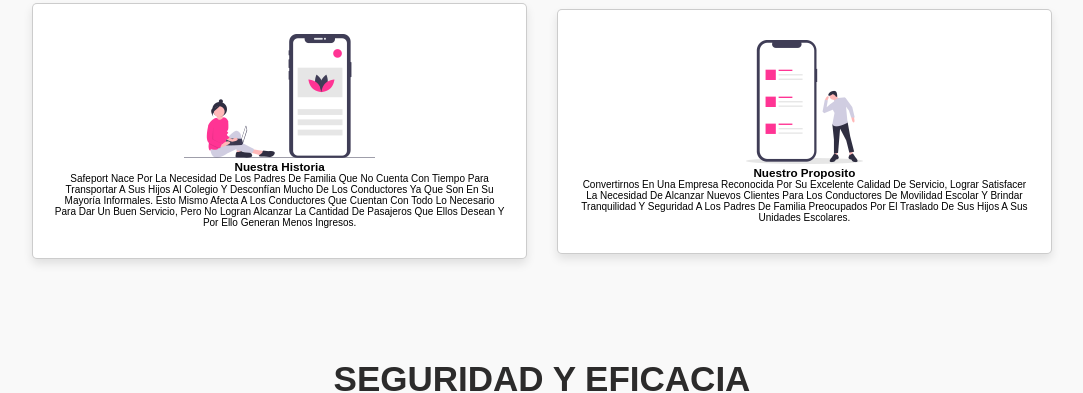
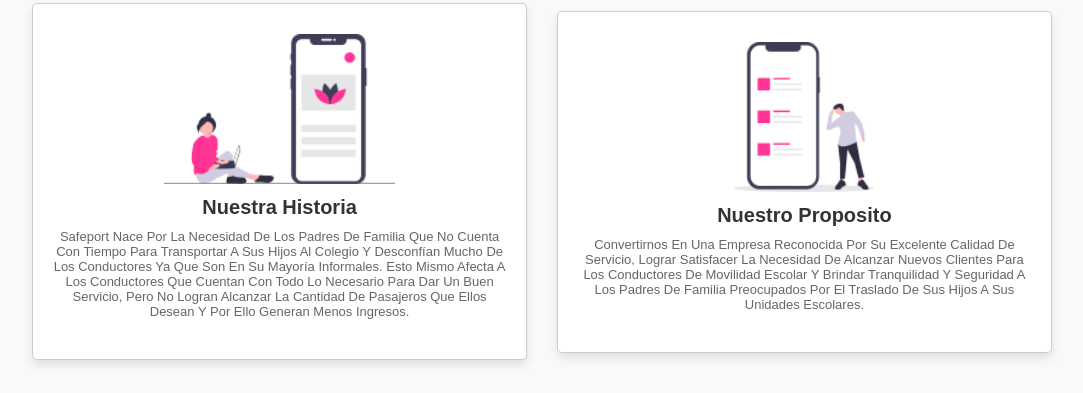
Before and after one commit to Anthomn/Landing-Page-Safeport, a plain HTML site: page index.html in a window 1280 px wide. Shown: the part 947-1340 px from the top of the page, without its empty margins (98-1181 px from the left). Drawn offline with Linux system fonts and the light colour scheme; a web font is replaced by a local one.

Commit message:
Formato del features

```diff
--- a/style/style.css
+++ b/style/style.css
@@ -188,3 +188,18 @@
     text-align: center;
     transition: .2s linear;
 }
+.features .box-container .box img{
+    height: 15rem;
+}
+
+.features .box-container .box h3{
+    font-size: 2rem;
+    color:#333;
+    padding-top: 1rem;
+}
+
+.features .box-container .box p{
+    font-size: 1.3rem;
+    color:#666;
+    padding: 1rem 0;
+}
```
